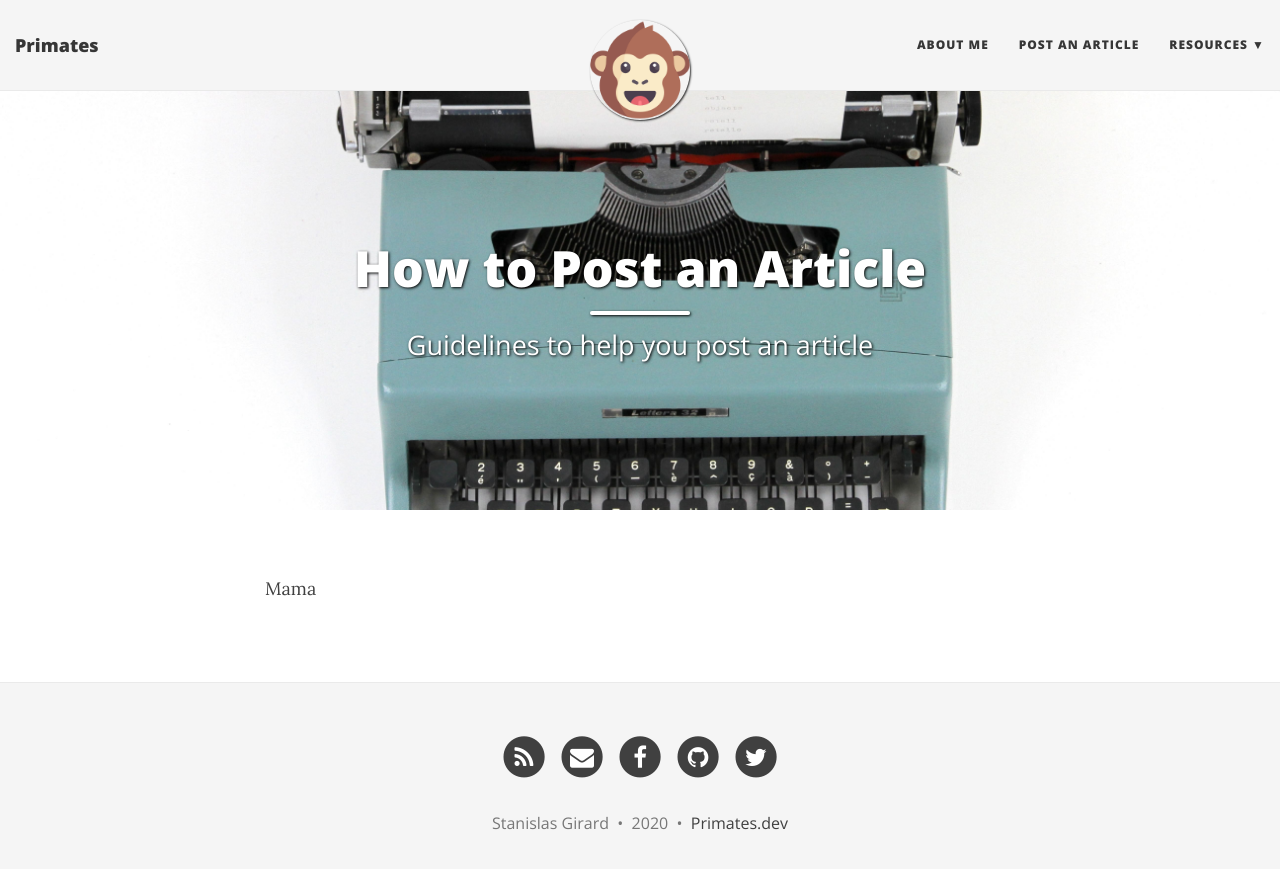
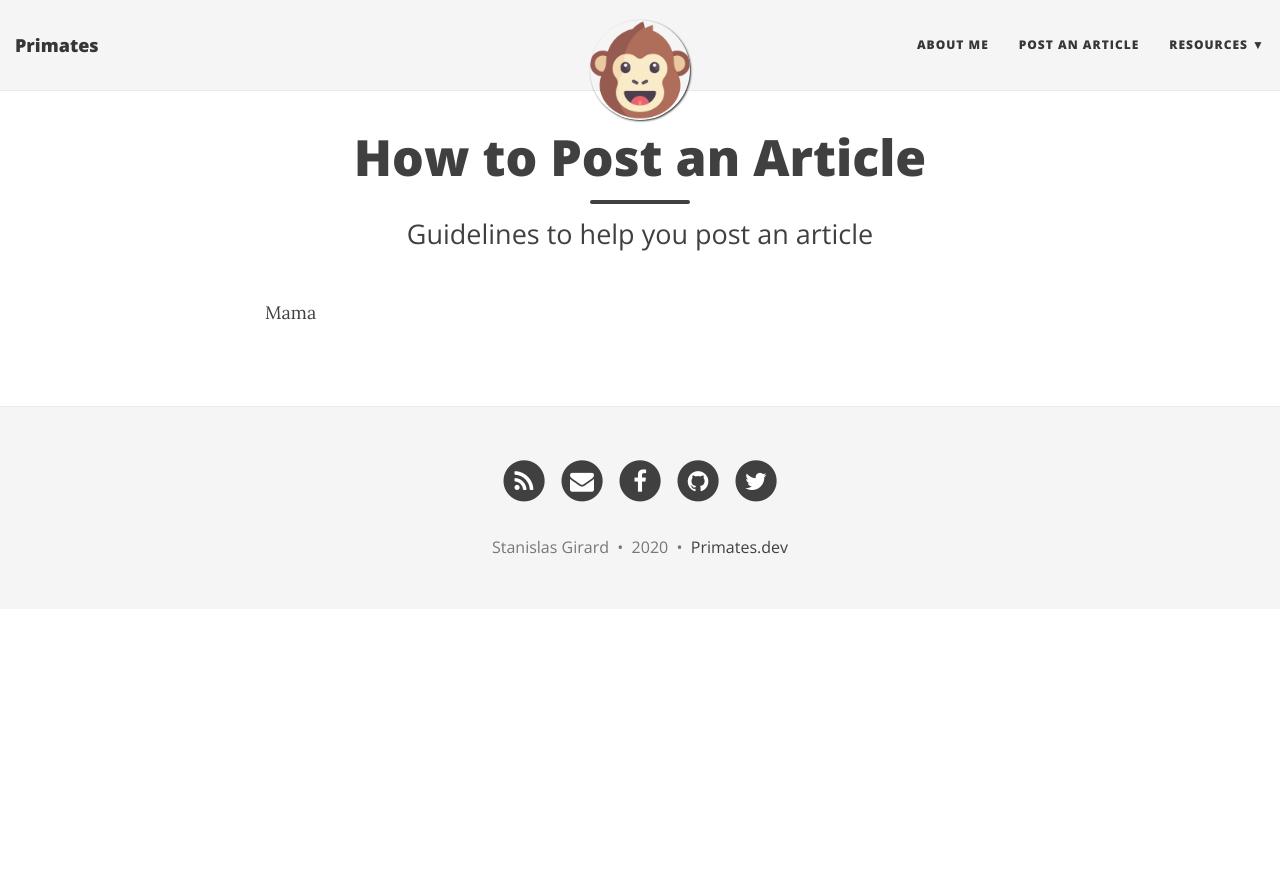
Before and after one commit to StanGirard/Primates-Jekyll, a Jekyll site: the page built from help/howto.md, in a window 1280 px wide. Shown: the top 869 px of the page. Built offline with Jekyll 4.4.1, drawn with Linux system fonts in a browser that asks for light colours; nearby versions of some CDN libraries.

Commit message:
Update howto.md

```diff
--- a/help/howto.md
+++ b/help/howto.md
@@ -3,7 +3,6 @@ layout: page
 title: How to Post an Article
 subtitle: Guidelines to help you post an article
 published: true
-bigimg: /img/writer.jpg
 ---
 
 Mama
```
